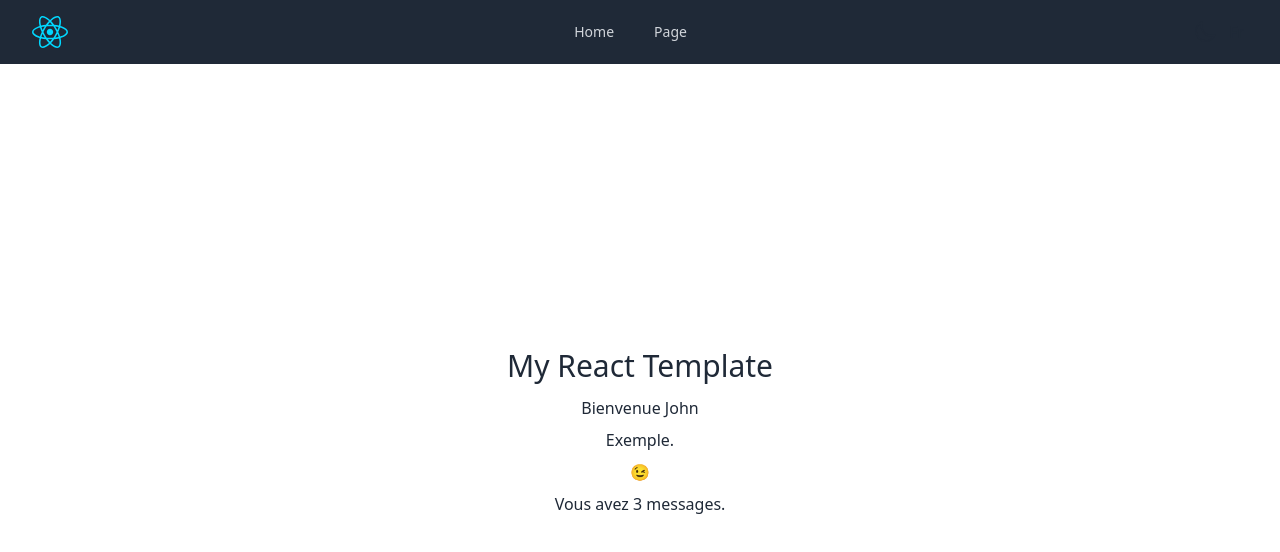
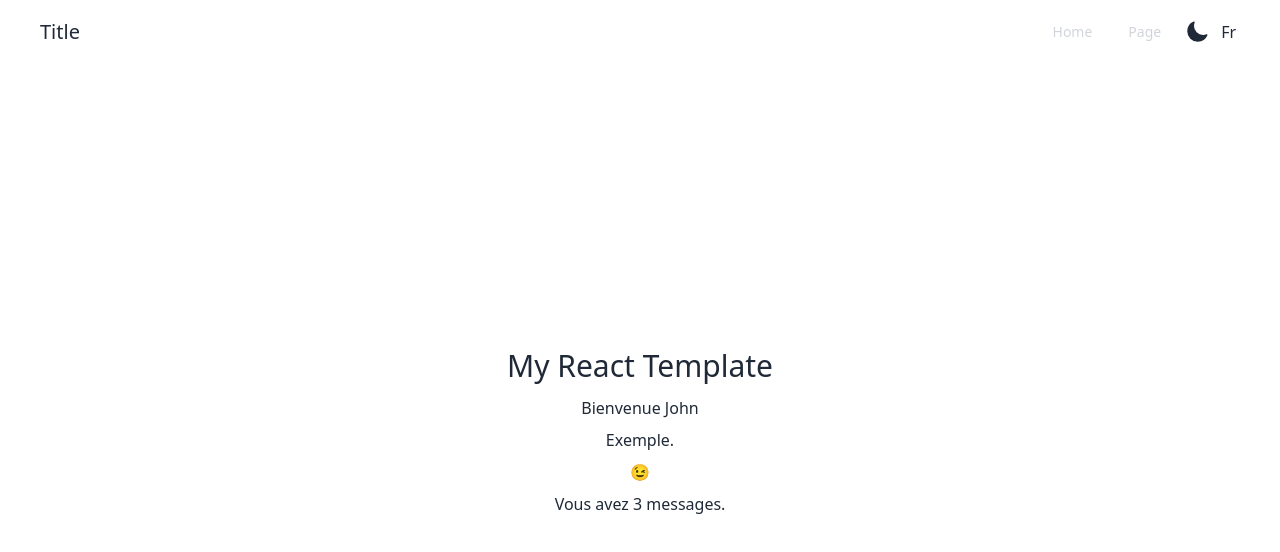
Before and after one commit to BenjaminChoron/my-react-template, a React (Vite) app: page / in a window 1280 px wide. Shown: the top 552 px of the page. Built offline with nearby package versions, Linux system fonts and the light colour scheme.

Commit message:
feat: add bottom navbar

```diff
--- a/package.json
+++ b/package.json
@@ -28,6 +28,7 @@
     "@typescript-eslint/parser": "^6.4.1",
     "@vitejs/plugin-react": "^4.0.3",
     "autoprefixer": "^10.4.15",
+    "commitlint": "^19.2.1",
     "daisyui": "^4.9.0",
     "eslint": "^8.47.0",
     "eslint-config-prettier": "^9.0.0",
--- a/src/App.tsx
+++ b/src/App.tsx
@@ -1,9 +1,23 @@
 import { useState } from 'react';
 import { Outlet } from 'react-router-dom';
-import Nav from './components/Nav';
+import { useTranslation } from 'react-i18next';
+import NavbarTop from './components/NavbarTop';
+import NavbarBottom from './components/NavbarBotton';
+
+const navigation = [
+  { name: 'Home', href: '/' },
+  { name: 'Page', href: '/page' },
+];
 
 function App() {
+  const { i18n } = useTranslation();
   const [darkMode, setDarkMode] = useState(false);
+
+  const language = i18n.language;
+
+  function toggleLanguage() {
+    i18n.changeLanguage(language === 'fr' ? 'en' : 'fr');
+  }
 
   function toggleDarkMode() {
     setDarkMode((prevDarkMode) => !prevDarkMode);
@@ -11,8 +25,9 @@ function App() {
 
   return (
     <div className={`min-h-screen flex flex-col font-sans ${darkMode ? 'dark' : ''}`}>
-      <Nav toggleDarkMode={toggleDarkMode} />
+      <NavbarTop navigation={navigation} toggleDarkMode={toggleDarkMode} toggleLanguage={toggleLanguage} />
       <Outlet />
+      <NavbarBottom navigation={navigation} toggleDarkMode={toggleDarkMode} toggleLanguage={toggleLanguage} />
     </div>
   );
 }
--- a/src/components/Nav.tsx
+++ /dev/null
@@ -1,109 +0,0 @@
-import { NavLink } from 'react-router-dom';
-import { useTranslation } from 'react-i18next';
-import { Disclosure } from '@headlessui/react';
-import { Bars3Icon, MoonIcon, SunIcon, XMarkIcon } from '@heroicons/react/24/outline';
-
-const navigation = [
-  { name: 'Home', href: '/' },
-  { name: 'Page', href: '/page' },
-];
-
-export default function Nav({ toggleDarkMode }: { toggleDarkMode: () => void }) {
-  const { i18n } = useTranslation();
-
-  const language = i18n.language;
-
-  function toggleLanguage() {
-    i18n.changeLanguage(language === 'fr' ? 'en' : 'fr');
-  }
-
-  return (
-    <Disclosure as="nav" className="bg-gray-800 dark:bg-gray-700">
-      {({ open, close }) => (
-        <>
-          <div className="mx-auto max-w-7xl px-2 sm:px-6 lg:px-8">
-            <div className="relative flex h-16 items-center justify-between">
-              <div className="absolute inset-y-0 left-0 flex items-center sm:hidden">
-                {/* Mobile menu button*/}
-                <Disclosure.Button className="relative inline-flex items-center justify-center rounded-md p-2 text-gray-400 hover:bg-gray-700 hover:text-white focus:outline-none focus:ring-2 focus:ring-inset focus:ring-white">
-                  <span className="absolute -inset-0.5" />
-                  <span className="sr-only">Open main menu</span>
-                  {open ? (
-                    <XMarkIcon className="block h-6 w-6" aria-hidden="true" />
-                  ) : (
-                    <Bars3Icon className="block h-6 w-6" aria-hidden="true" />
-                  )}
-                </Disclosure.Button>
-              </div>
-              <div className="flex flex-1 items-center justify-center sm:items-stretch sm:justify-between">
-                <div className="flex flex-shrink-0 items-center">
-                  <img className="h-8 w-auto" src="/react.svg" alt="Your Company" />
-                </div>
-                <div className="hidden sm:ml-6 sm:flex">
-                  <div className="flex space-x-4">
-                    {navigation.map((item) => (
-                      <NavLink
-                        key={item.name}
-                        to={item.href}
-                        className="text-gray-300 hover:bg-gray-600 hover:text-white rounded-md px-3 py-2 text-sm font-medium"
-                      >
-                        {item.name}
-                      </NavLink>
-                    ))}
-                  </div>
-                </div>
-                <div className="hidden sm:ml-6 sm:flex">
-                  <label className="swap swap-rotate">
-                    {/* this hidden checkbox controls the state */}
-                    <input type="checkbox" onClick={toggleDarkMode} />
-
-                    <SunIcon className="swap-on fill-current w-6 h-6" />
-                    <MoonIcon className="swap-off fill-current w-6 h-6" />
-                  </label>
-                  <label className="swap swap-flip ml-3">
-                    {/* this hidden checkbox controls the state */}
-                    <input type="checkbox" onClick={toggleLanguage} />
-
-                    <span className="swap-on">En</span>
-                    <span className="swap-off">Fr</span>
-                  </label>
-                </div>
-              </div>
-            </div>
-          </div>
-
-          <Disclosure.Panel className="sm:hidden flex justify-between items-center">
-            <div className="space-y-1 px-2 pb-3 pt-2">
-              {navigation.map((item) => (
-                <NavLink
-                  key={item.name}
-                  to={item.href}
-                  className="text-gray-300 hover:bg-gray-600 hover:text-white rounded-md px-3 py-2 text-sm font-medium"
-                  onClick={() => close()}
-                >
-                  {item.name}
-                </NavLink>
-              ))}
-            </div>
-            <div className="flex px-2 pt-2 pb-3 space-y-1">
-              <label className="swap swap-rotate">
-                {/* this hidden checkbox controls the state */}
-                <input type="checkbox" onClick={toggleDarkMode} />
-
-                <SunIcon className="swap-on fill-current w-6 h-6" />
-                <MoonIcon className="swap-off fill-current w-6 h-6" />
-              </label>
-              <label className="swap swap-flip ml-3">
-                {/* this hidden checkbox controls the state */}
-                <input type="checkbox" onClick={toggleLanguage} />
-
-                <span className="swap-on">En</span>
-                <span className="swap-off">Fr</span>
-              </label>
-            </div>
-          </Disclosure.Panel>
-        </>
-      )}
-    </Disclosure>
-  );
-}
--- /dev/null
+++ b/src/components/NavbarBotton.tsx
@@ -0,0 +1,40 @@
+import { NavLink } from 'react-router-dom';
+import { MoonIcon, SunIcon } from '@heroicons/react/24/outline';
+
+export default function NavbarBottom({
+  navigation,
+  toggleDarkMode,
+  toggleLanguage,
+}: {
+  navigation: { name: string; href: string }[];
+  toggleDarkMode: () => void;
+  toggleLanguage: () => void;
+}) {
+  return (
+    <div className="sm:hidden btm-nav">
+      {navigation.map((item) => (
+        <NavLink
+          key={item.name}
+          to={item.href}
+          className="text-gray-300 hover:bg-gray-600 hover:text-white px-3 py-2 text-sm font-medium mr-3"
+        >
+          {item.name}
+        </NavLink>
+      ))}
+      <label className="swap swap-rotate">
+        {/* this hidden checkbox controls the state */}
+        <input type="checkbox" onClick={toggleDarkMode} />
+
+        <SunIcon className="swap-on fill-current w-6 h-6" />
+        <MoonIcon className="swap-off fill-current w-6 h-6" />
+      </label>
+      <label className="swap swap-flip ml-3">
+        {/* this hidden checkbox controls the state */}
+        <input type="checkbox" onClick={toggleLanguage} />
+
+        <span className="swap-on">En</span>
+        <span className="swap-off">Fr</span>
+      </label>
+    </div>
+  );
+}
--- /dev/null
+++ b/src/components/NavbarTop.tsx
@@ -0,0 +1,45 @@
+import { NavLink } from 'react-router-dom';
+import { MoonIcon, SunIcon } from '@heroicons/react/24/outline';
+
+export default function NavbarTop({
+  navigation,
+  toggleDarkMode,
+  toggleLanguage,
+}: {
+  navigation: { name: string; href: string }[];
+  toggleDarkMode: () => void;
+  toggleLanguage: () => void;
+}) {
+  return (
+    <div className="hidden sm:navbar">
+      <div className="flex-1 pl-8">
+        <span className="text-xl">Title</span>
+      </div>
+      <div className="flex-none pr-8">
+        {navigation.map((item) => (
+          <NavLink
+            key={item.name}
+            to={item.href}
+            className="text-gray-300 hover:bg-gray-600 hover:text-white rounded-md px-3 py-2 text-sm font-medium mr-3"
+          >
+            {item.name}
+          </NavLink>
+        ))}
+        <label className="swap swap-rotate">
+          {/* this hidden checkbox controls the state */}
+          <input type="checkbox" onClick={toggleDarkMode} />
+
+          <SunIcon className="swap-on fill-current w-6 h-6" />
+          <MoonIcon className="swap-off fill-current w-6 h-6" />
+        </label>
+        <label className="swap swap-flip ml-3">
+          {/* this hidden checkbox controls the state */}
+          <input type="checkbox" onClick={toggleLanguage} />
+
+          <span className="swap-on">En</span>
+          <span className="swap-off">Fr</span>
+        </label>
+      </div>
+    </div>
+  );
+}
```
Also changed, not shown: 1 other file (tests, documents, lock files or other folders).
